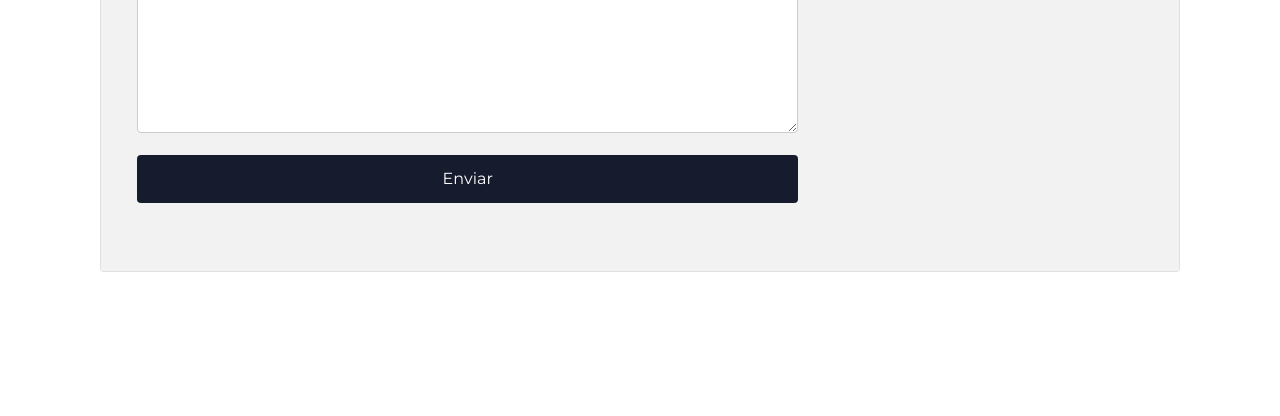
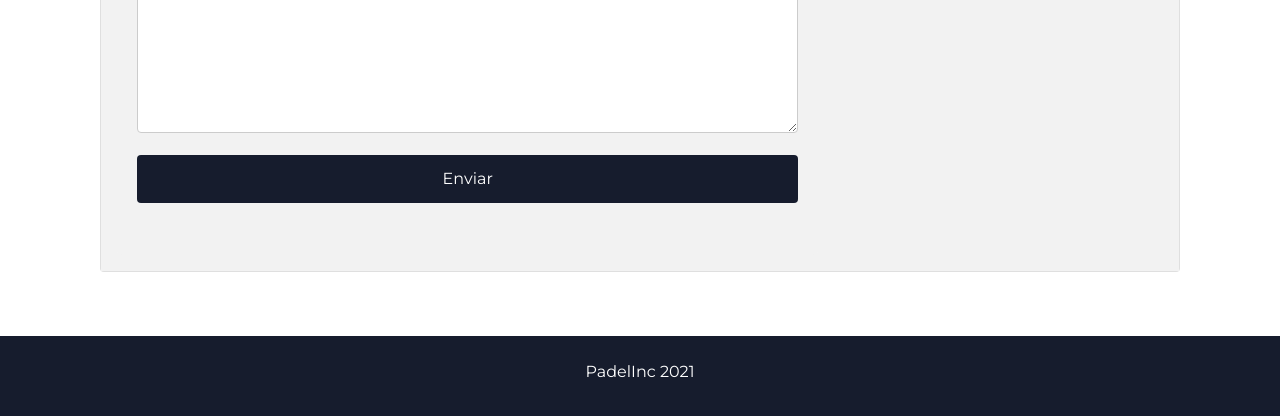
Before and after one commit to roswerk/Padel-Inc, a plain HTML site: page index.html in a window 1280 px wide. Shown: the part 3204-3620 px from the top of the page. Before the commit the page ends 3540 px from the top, so only its background shows below. Drawn offline with nearby package versions, Linux system fonts and the light colour scheme.

Commit message:
Created footer

```diff
--- a/index.css
+++ b/index.css
@@ -151,7 +151,18 @@ input[type=text], input[type=email], input[type=name], select, textarea, .submit
 }
 
 
+/* footer */
+.footerBg{
+  background-color: #161c2d;
+  height: 10%;
+  display: flex;
+  align-items: center;
+  justify-content: space-evenly;
+}
 
+.footerText{
+  color: white;
+}
 
 
 
@@ -166,6 +177,7 @@ input[type=text], input[type=email], input[type=name], select, textarea, .submit
 }
 .w-100{
 height: 35%;
+height: 47%;
 }
 
 .center{
--- a/index.html
+++ b/index.html
@@ -434,8 +434,12 @@
 <!-- End of Contact Card Component -->
 
 
-<footer>
 
+
+<footer class="footerBg">
+<div class="footerText">
+  <h6>PadelInc 2021</h6>
+</div>
 </footer>
 
 <script src="https://cdn.jsdelivr.net/npm/bootstrap@5.1.0/dist/js/bootstrap.bundle.min.js" integrity="sha384-U1DAWAznBHeqEIlVSCgzq+c9gqGAJn5c/t99JyeKa9xxaYpSvHU5awsuZVVFIhvj" crossorigin="anonymous"></script>
```
